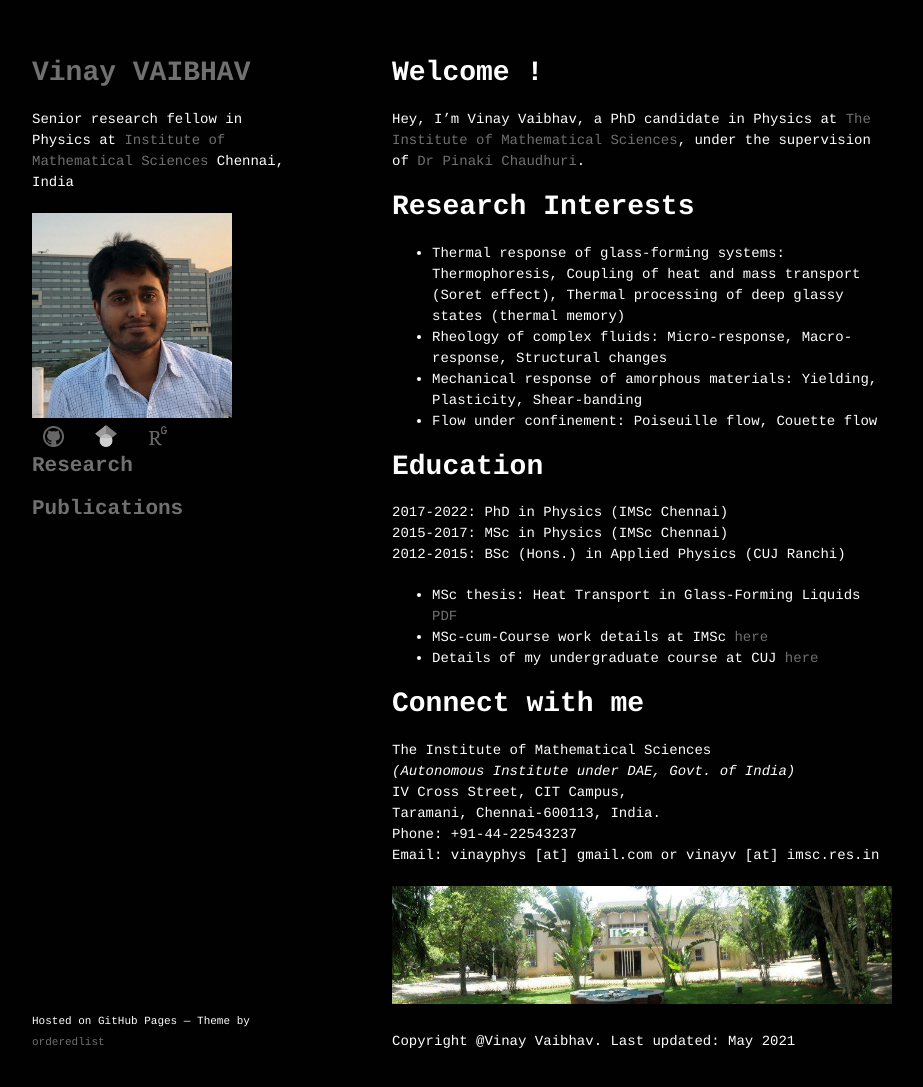
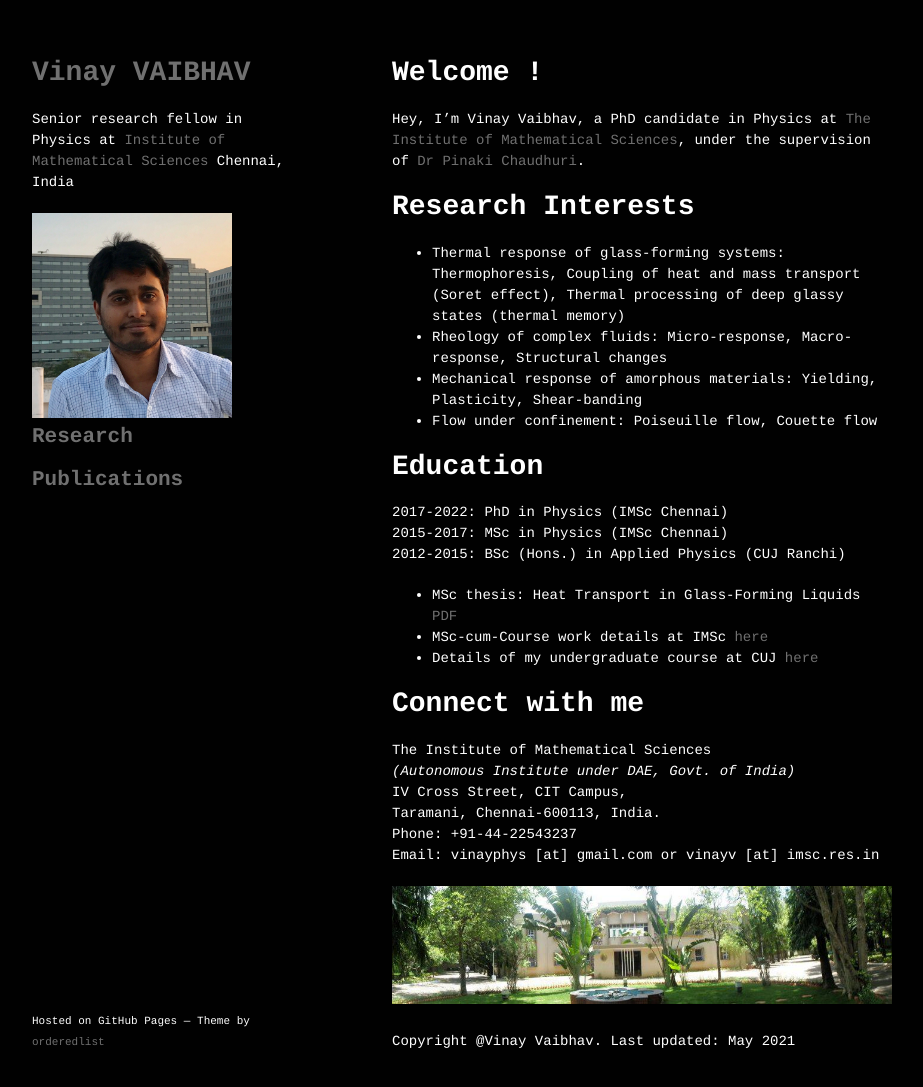
Before and after one commit to vinayphys/vinayphys.github.io, a Jekyll site: the page built from index.md, in a window 1280 px wide and 1122 px high. Shown: the top 1087 px of the window, without its empty margins (178-1101 px from the left). Built offline with Jekyll 4.4.1, drawn with Linux system fonts in a browser that asks for light colours; our own code applies the rules of GitHub Pages for plain Markdown files; a script that is not in the unit is left out.

Commit message:
Update default.html

```diff
--- a/_layouts/default.html
+++ b/_layouts/default.html
@@ -22,18 +22,6 @@
         <p>{{ site.description | default: site.github.project_tagline }}</p>
 
        <img src="images/photo_profile.jpg" width="200"/>
-
-         <br>
-        &thinsp;
-        <a href="https://github.com/vinayphys"><img src="images/githubLogo.png" width="7.8%" height="7.8%"/></a>
-        &thinsp;
-        &thinsp;
-        <a href="https://scholar.google.com/citations?user=AicxZvsAAAAJ&hl=hi&oi=ao"><img src="images/googleScholar.png" width="8%" height="8%"/></a>
-        &thinsp;
-        &thinsp;
-        <a href="https://www.researchgate.net/profile/Vinay_Vaibhav"><img src="images/rGate.png" width="8%" height="8%"/></a>
-        &thinsp;
-        <br>
 
         <h2><a href="{{ "/Research" | absolute_url}}">Research</a></h2>
         <h2><a href="{{ "/Publications" | absolute_url}}">Publications</a></h2>
```
